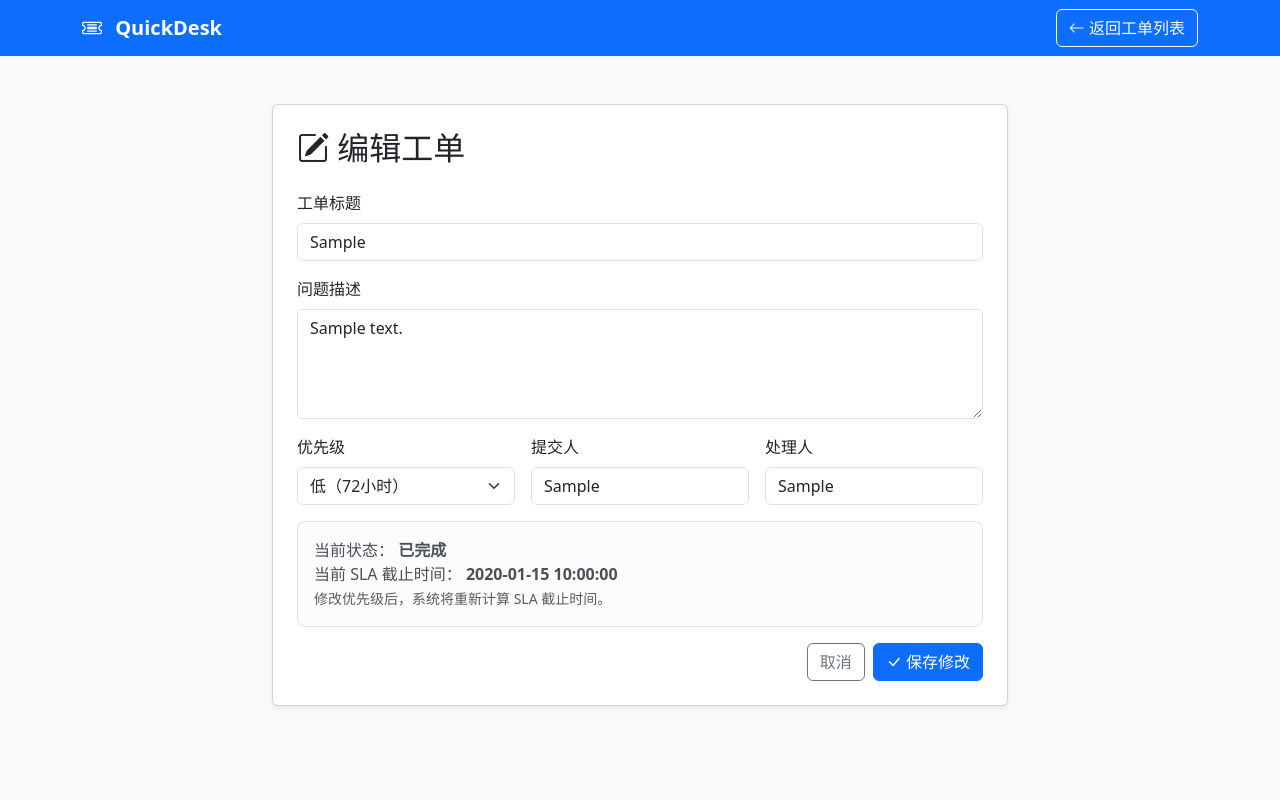
After one commit to zwx-zwx889/quickdesk-ticket-system, a Flask app: page /edit/1 in a window 1280 px wide. The commit adds this page. Run offline with Flask 3, Linux system fonts and the light colour scheme; tables that the repository leaves empty hold one stand-in row (values such as "Sample post").

Commit message:
feat: add complete ticket editing

```diff
--- a/app.py
+++ b/app.py
@@ -279,18 +279,107 @@ def toggle_todo_with_children(todo_id):
 
     return redirect(url_for('index'))
 
-@app.route('/edit/<int:todo_id>', methods=['POST'])
+@app.route('/edit/<int:todo_id>', methods=['GET', 'POST'])
 def edit_todo(todo_id):
-    new_task = request.form.get('task', '').strip()
-    if new_task:
+    with closing(sqlite3.connect(DATABASE)) as conn:
+        conn.row_factory = sqlite3.Row
+        todo = conn.execute(
+            'SELECT * FROM todos WHERE id = ?',
+            (todo_id,)
+        ).fetchone()
+
+    if todo is None:
+        flash('未找到指定工单！', 'error')
+        return redirect(url_for('index'))
+
+    if request.method == 'POST':
+        task = request.form.get(
+            'task',
+            todo['task']
+        ).strip()
+
+        description = request.form.get(
+            'description',
+            todo['description']
+        ).strip()
+
+        priority = request.form.get(
+            'priority',
+            todo['priority']
+        )
+
+        requester = request.form.get(
+            'requester',
+            todo['requester']
+        ).strip()
+
+        assignee = request.form.get(
+            'assignee',
+            todo['assignee']
+        ).strip()
+
+        allowed_priorities = {
+            'low',
+            'medium',
+            'high',
+            'urgent'
+        }
+
+        if priority not in allowed_priorities:
+            priority = todo['priority']
+
+        if not task:
+            flash('工单标题不能为空！', 'error')
+            return redirect(
+                url_for('edit_todo', todo_id=todo_id)
+            )
+
+        sla_hours = {
+            'urgent': 4,
+            'high': 8,
+            'medium': 24,
+            'low': 72
+        }
+
+        deadline = datetime.now() + timedelta(
+            hours=sla_hours[priority]
+        )
+        sla_deadline = deadline.strftime(
+            '%Y-%m-%d %H:%M:%S'
+        )
+
         with closing(sqlite3.connect(DATABASE)) as conn:
             conn.execute(
-                'UPDATE todos SET task = ?, updated_at = CURRENT_TIMESTAMP WHERE id = ?',
-                (new_task, todo_id)
+                '''
+                UPDATE todos
+                SET task = ?,
+                    description = ?,
+                    priority = ?,
+                    requester = ?,
+                    assignee = ?,
+                    sla_deadline = ?,
+                    updated_at = CURRENT_TIMESTAMP
+                WHERE id = ?
+                ''',
+                (
+                    task,
+                    description,
+                    priority,
+                    requester,
+                    assignee,
+                    sla_deadline,
+                    todo_id
+                )
             )
             conn.commit()
-        flash('工单更新成功！', 'success')
-    return redirect(url_for('index'))
+
+        flash('工单信息更新成功！', 'success')
+        return redirect(url_for('index'))
+
+    return render_template(
+        'edit.html',
+        todo=todo
+    )
 
 @app.route('/about')
 def about():
--- /dev/null
+++ b/templates/edit.html
@@ -0,0 +1,174 @@
+<!DOCTYPE html>
+<html lang="zh-CN">
+<head>
+    <meta charset="UTF-8">
+    <meta name="viewport"
+          content="width=device-width, initial-scale=1.0">
+
+    <title>编辑工单 - QuickDesk</title>
+
+    <link href="https://cdn.jsdelivr.net/npm/bootstrap@5.3.0/dist/css/bootstrap.min.css"
+          rel="stylesheet">
+    <link href="https://cdn.jsdelivr.net/npm/bootstrap-icons@1.10.0/font/bootstrap-icons.css"
+          rel="stylesheet">
+    <link href="{{ url_for('static', filename='css/style.css') }}"
+          rel="stylesheet">
+</head>
+
+<body>
+<nav class="navbar navbar-dark bg-primary">
+    <div class="container">
+        <a class="navbar-brand"
+           href="{{ url_for('index') }}">
+            <i class="bi bi-ticket-detailed me-2"></i>
+            QuickDesk
+        </a>
+
+        <a href="{{ url_for('index') }}"
+           class="btn btn-outline-light">
+            <i class="bi bi-arrow-left"></i>
+            返回工单列表
+        </a>
+    </div>
+</nav>
+
+<main class="container my-5">
+    <div class="row">
+        <div class="col-lg-8 mx-auto">
+            <div class="card shadow-sm">
+                <div class="card-body p-4">
+                    <h2 class="mb-4">
+                        <i class="bi bi-pencil-square"></i>
+                        编辑工单
+                    </h2>
+
+                    <form action="{{ url_for('edit_todo', todo_id=todo.id) }}"
+                          method="post">
+
+                        <div class="mb-3">
+                            <label for="task"
+                                   class="form-label">
+                                工单标题
+                            </label>
+                            <input type="text"
+                                   class="form-control"
+                                   id="task"
+                                   name="task"
+                                   value="{{ todo.task }}"
+                                   required>
+                        </div>
+
+                        <div class="mb-3">
+                            <label for="description"
+                                   class="form-label">
+                                问题描述
+                            </label>
+                            <textarea class="form-control"
+                                      id="description"
+                                      name="description"
+                                      rows="4">{{ todo.description }}</textarea>
+                        </div>
+
+                        <div class="row g-3 mb-3">
+                            <div class="col-md-4">
+                                <label for="priority"
+                                       class="form-label">
+                                    优先级
+                                </label>
+                                <select class="form-select"
+                                        id="priority"
+                                        name="priority">
+                                    <option value="low"
+                                        {{ 'selected' if todo.priority == 'low' else '' }}>
+                                        低（72小时）
+                                    </option>
+                                    <option value="medium"
+                                        {{ 'selected' if todo.priority == 'medium' else '' }}>
+                                        中（24小时）
+                                    </option>
+                                    <option value="high"
+                                        {{ 'selected' if todo.priority == 'high' else '' }}>
+                                        高（8小时）
+                                    </option>
+                                    <option value="urgent"
+                                        {{ 'selected' if todo.priority == 'urgent' else '' }}>
+                                        紧急（4小时）
+                                    </option>
+                                </select>
+                            </div>
+
+                            <div class="col-md-4">
+                                <label for="requester"
+                                       class="form-label">
+                                    提交人
+                                </label>
+                                <input type="text"
+                                       class="form-control"
+                                       id="requester"
+                                       name="requester"
+                                       value="{{ todo.requester }}">
+                            </div>
+
+                            <div class="col-md-4">
+                                <label for="assignee"
+                                       class="form-label">
+                                    处理人
+                                </label>
+                                <input type="text"
+                                       class="form-control"
+                                       id="assignee"
+                                       name="assignee"
+                                       value="{{ todo.assignee }}">
+                            </div>
+                        </div>
+
+                        <div class="alert alert-light border">
+                            <div>
+                                当前状态：
+                                <strong>
+                                    {%
+                                            if todo.status == 'pending' %}
+                                        待处理
+                                    {% elif todo.status == 'in_progress' %}
+                                        处理中
+                                    {% elif todo.status == 'completed' %}
+                                        已完成
+                                    {% else %}
+                                        {{ todo.status }}
+                                    {% endif %}
+                                </strong>
+                            </div>
+                            <div>
+                                当前 SLA 截止时间：
+                                <strong>
+                                    {{ todo.sla_deadline or '暂无' }}
+                                </strong>
+                            </div>
+                            <small class="text-muted">
+                                修改优先级后，系统将重新计算 SLA 截止时间。
+                            </small>
+                        </div>
+
+                        <div class="d-flex justify-content-end gap-2">
+                            <a href="{{ url_for('index') }}"
+                               class="btn btn-outline-secondary">
+                                取消
+                            </a>
+
+                            <button type="submit"
+                                    class="btn btn-primary">
+                                <i class="bi bi-check-lg"></i>
+                                保存修改
+                            </button>
+                        </div>
+                    </form>
+                </div>
+            </div>
+        </div>
+    </div>
+</main>
+
+<script src="https://cdn.jsdelivr.net/npm/bootstrap@5.3.0/dist/js/bootstrap.bundle.min.js">
+</script>
+</body>
+</html>
--- a/templates/index.html
+++ b/templates/index.html
@@ -357,9 +357,11 @@
                                                     <i class="bi bi-check-all"></i>
                                                 </a>
                                             {% endif %}
-                                            <button class="btn btn-sm btn-outline-secondary me-1 edit-btn">
+                                            <a href="{{ url_for('edit_todo', todo_id=todo.id) }}"
+                                               class="btn btn-sm btn-outline-secondary me-1"
+                                               title="编辑工单">
                                                 <i class="bi bi-pencil"></i>
-                                            </button>
+                                            </a>
                                             <a href="{{ url_for('delete_todo', todo_id=todo.id) }}"
                                                class="btn btn-sm btn-outline-danger"
                                                onclick="return confirm('Are you sure you want to delete this todo{{ ' and all its subtasks' if todo.child_count > 0 else '' }}?')">
```
Also changed, not shown: test_simple.py (+89 -1 lines), 2 other files.
